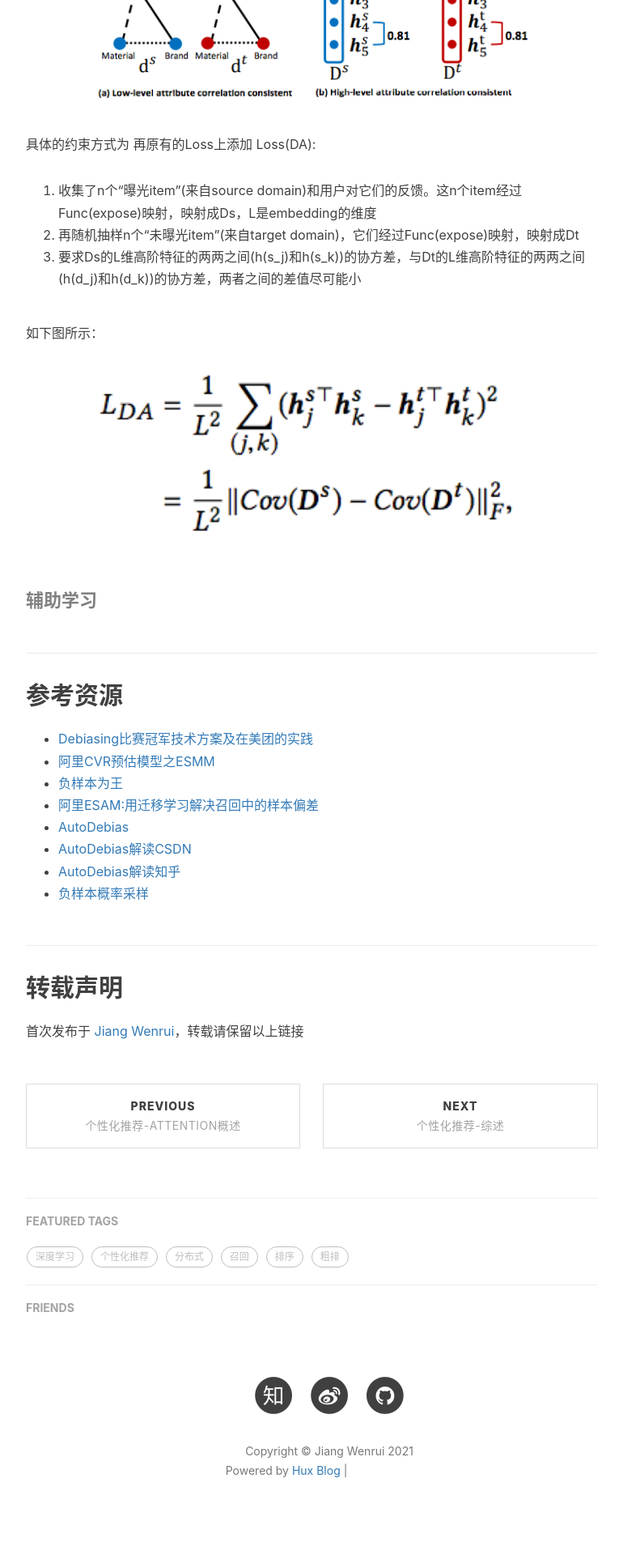
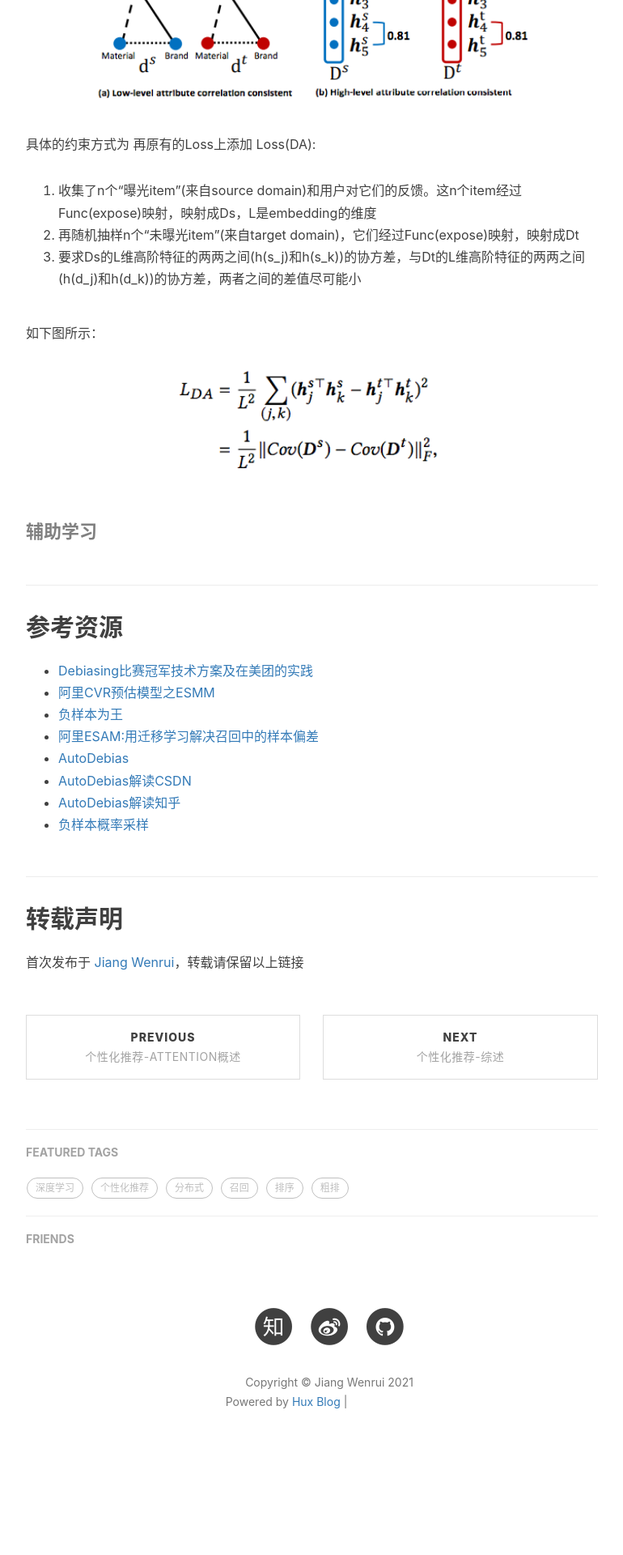
Before and after one commit to wenruij/wenruij.github.io, a Jekyll site: the page built from _posts/2021-05-25-rec-sampling.markdown, in a window 1280 px wide. Shown: the part 4180-6100 px from the top of the page at 81% size, without its empty margins (233-1003 px from the left). Built offline with Jekyll 4.4.1, drawn with Linux system fonts in a browser that asks for light colours; nearby versions of some CDN libraries; comment, search, counter and statistics services are not loaded; after the commit the page ends 6015 px from its top, so only the background shows below that; grey boxes are pictures that could not be loaded.

Commit message:
add sampling

```diff
--- a/_posts/2021-05-25-rec-sampling.markdown
+++ b/_posts/2021-05-25-rec-sampling.markdown
@@ -108,7 +108,7 @@ i2i图的构建，图中存在一种结点即商品结点，两种边关系即
 3. 要求Ds的L维高阶特征的两两之间(h(s_j)和h(s_k))的协方差，与Dt的L维高阶特征的两两之间(h(d_j)和h(d_k))的协方差，两者之间的差值尽可能小
 
 如下图所示：
-<img src="/img/sampling/ESAM_02.png" width="80%" height="80%" />
+<img src="/img/sampling/ESAM_02.png" width="50%" height="50%" />
 
 #### 辅助学习
 
```
